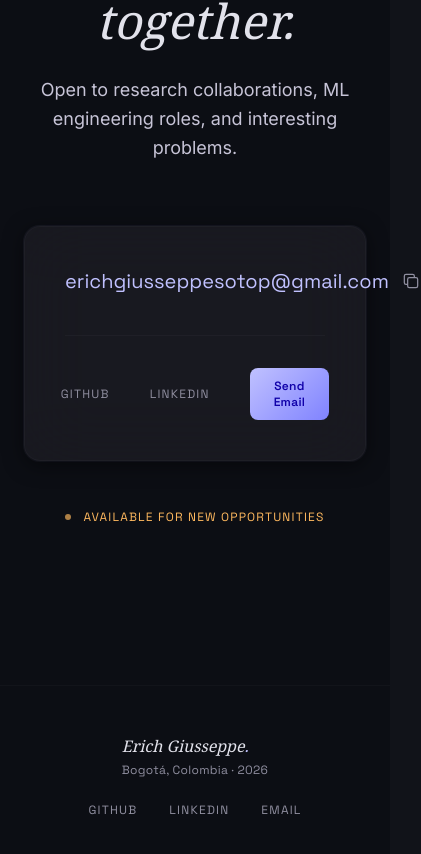
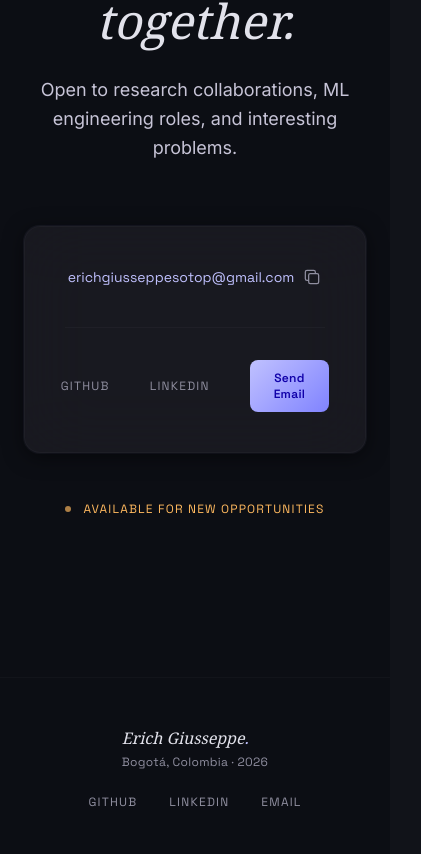
Before and after one commit to ErichGiusseppe/erich-portfolio, a Next.js app: page / in a window 390 px wide. Shown: the part 10245-11099 px from the top of the page, 421 px wide, since content can reach past the window. Built offline with nearby package versions, Linux system fonts and the light colour scheme.

Commit message:
Fix typewriter memory leak, email overflow on mobile, add error boundary

```diff
--- /dev/null
+++ b/src/app/error.tsx
@@ -0,0 +1,34 @@
+'use client'
+
+import { useEffect } from 'react'
+
+export default function Error({
+  error,
+  reset,
+}: {
+  error: Error & { digest?: string }
+  reset: () => void
+}) {
+  useEffect(() => {
+    console.error(error)
+  }, [error])
+
+  return (
+    <div className="min-h-screen bg-surface flex items-center justify-center px-6">
+      <div className="text-center max-w-md">
+        <h2 className="font-headline text-3xl italic text-on-surface mb-4">
+          Something went wrong
+        </h2>
+        <p className="font-body text-on-surface-variant mb-8">
+          An unexpected error occurred. Try refreshing the page.
+        </p>
+        <button
+          onClick={reset}
+          className="gradient-cta text-on-primary font-label font-semibold px-6 py-3 rounded-xl"
+        >
+          Try again
+        </button>
+      </div>
+    </div>
+  )
+}
--- a/src/components/sections/Contact.tsx
+++ b/src/components/sections/Contact.tsx
@@ -39,10 +39,10 @@ export default function Contact() {
           <div className="glass-panel rounded-2xl p-10 mb-12">
             <button
               onClick={copyEmail}
-              className="group flex items-center gap-3 mx-auto font-label text-xl md:text-2xl text-primary hover:text-primary-fixed-dim transition-colors"
+              className="group flex items-center gap-2 mx-auto font-label text-sm sm:text-lg md:text-2xl text-primary hover:text-primary-fixed-dim transition-colors max-w-full"
               aria-label="Copy email address"
             >
-              <span>{personal.email}</span>
+              <span className="break-all text-left">{personal.email}</span>
               <motion.span
                 key={copied ? 'check' : 'copy'}
                 initial={{ scale: 0.8, opacity: 0 }}
--- a/src/components/sections/Hero.tsx
+++ b/src/components/sections/Hero.tsx
@@ -9,22 +9,19 @@ function useTypewriter(words: string[], speed = 80, pause = 2200) {
   const [wordIndex, setWordIndex] = useState(0)
   const [charIndex, setCharIndex] = useState(0)
   const [deleting, setDeleting] = useState(false)
-  const [waiting, setWaiting] = useState(false)
+  const pauseTimer = useRef<ReturnType<typeof setTimeout> | null>(null)
 
   useEffect(() => {
-    if (waiting) return
     const word = words[wordIndex % words.length]
+    const delay = deleting ? speed * 0.5 : speed
 
-    const delay = deleting ? speed * 0.5 : speed
     const timer = setTimeout(() => {
       if (!deleting) {
         if (charIndex < word.length) {
           setDisplayed(word.slice(0, charIndex + 1))
           setCharIndex(c => c + 1)
         } else {
-          setWaiting(true)
-          setTimeout(() => {
-            setWaiting(false)
+          pauseTimer.current = setTimeout(() => {
             setDeleting(true)
           }, pause)
         }
@@ -39,8 +36,11 @@ function useTypewriter(words: string[], speed = 80, pause = 2200) {
       }
     }, delay)
 
-    return () => clearTimeout(timer)
-  }, [charIndex, deleting, waiting, wordIndex, words, speed, pause])
+    return () => {
+      clearTimeout(timer)
+      if (pauseTimer.current) clearTimeout(pauseTimer.current)
+    }
+  }, [charIndex, deleting, wordIndex, words, speed, pause])
 
   return displayed
 }
```
